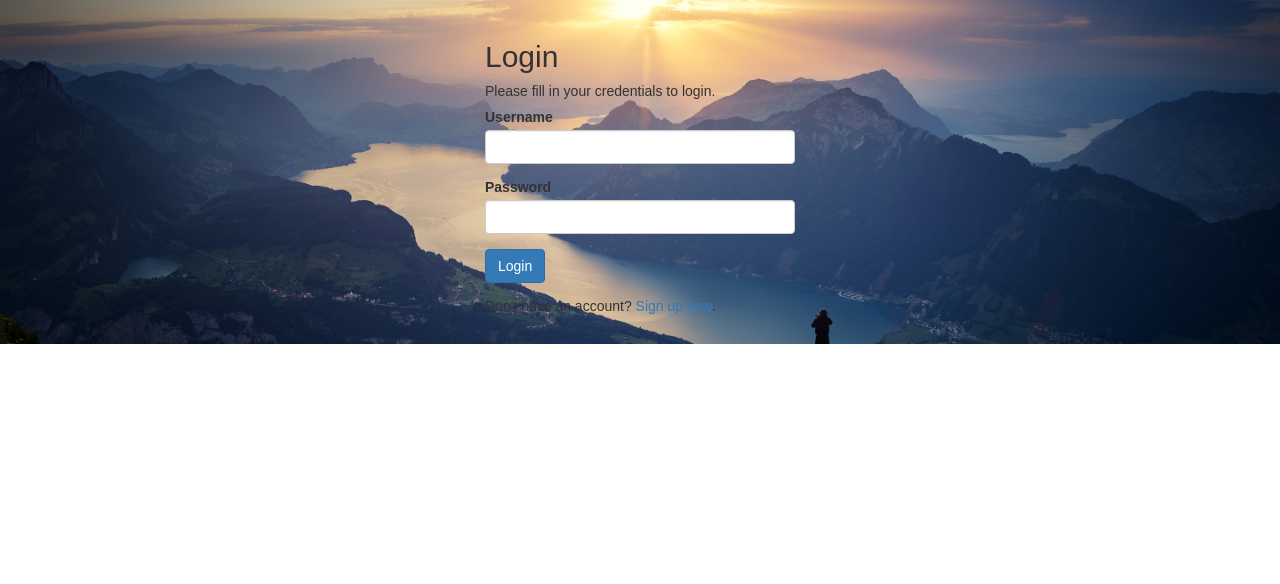
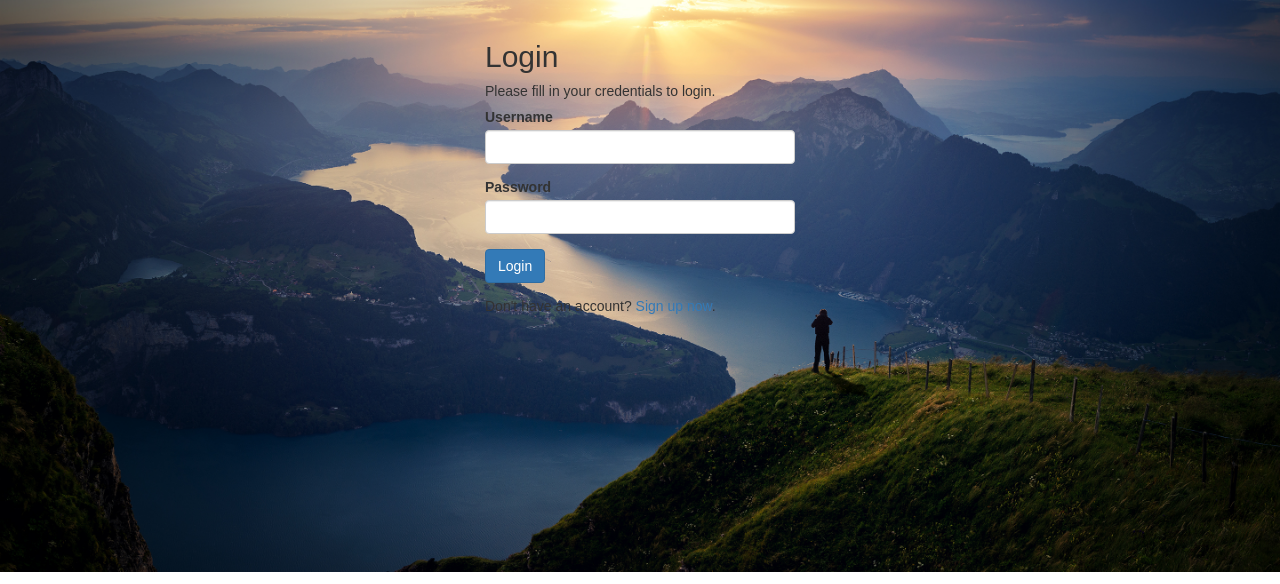
Before and after one commit to fshafi1997/mymessenger, a PHP site: page / in a window 1280 px wide. Shown: the top 584 px of the page. Run offline with PHP 8.4, Linux system fonts and the light colour scheme.

Commit message:
fixing bg

```diff
--- a/index.php
+++ b/index.php
@@ -81,15 +81,20 @@ if($_SERVER["REQUEST_METHOD"] == "POST"){
     <title>Login</title>
     <link rel="stylesheet" href="https://maxcdn.bootstrapcdn.com/bootstrap/3.3.7/css/bootstrap.css">
     <style type="text/css">
-        body{ font: 14px sans-serif; }
+        body{ font: 14px sans-serif;
+            background-image: url("backgroundW.jpg");
+            /* Full height */
+            height: 100%;
+            /* Center and scale the image nicely */
+            background-position: center;
+            background-repeat: no-repeat;
+            background-size: cover; }
         .wrapper{ width: 350px; padding: 20px; }
         .bg {
             /* The image used */
             background-image: url("backgroundW.jpg");
-
             /* Full height */
             height: 100%;
-
             /* Center and scale the image nicely */
             background-position: center;
             background-repeat: no-repeat;
@@ -98,7 +103,6 @@ if($_SERVER["REQUEST_METHOD"] == "POST"){
     </style>
 </head>
 <body>
-<div class="bg">
     <div class="wrapper" style="margin: 0px auto;">
         <h2>Login</h2>
         <p>Please fill in your credentials to login.</p>
@@ -119,6 +123,5 @@ if($_SERVER["REQUEST_METHOD"] == "POST"){
             <p>Don't have an account? <a href="register.php">Sign up now</a>.</p>
         </form>
     </div>
-</div>
 </body>
 </html>
```
Also changed, not shown: register.php (+8 -3 lines).
